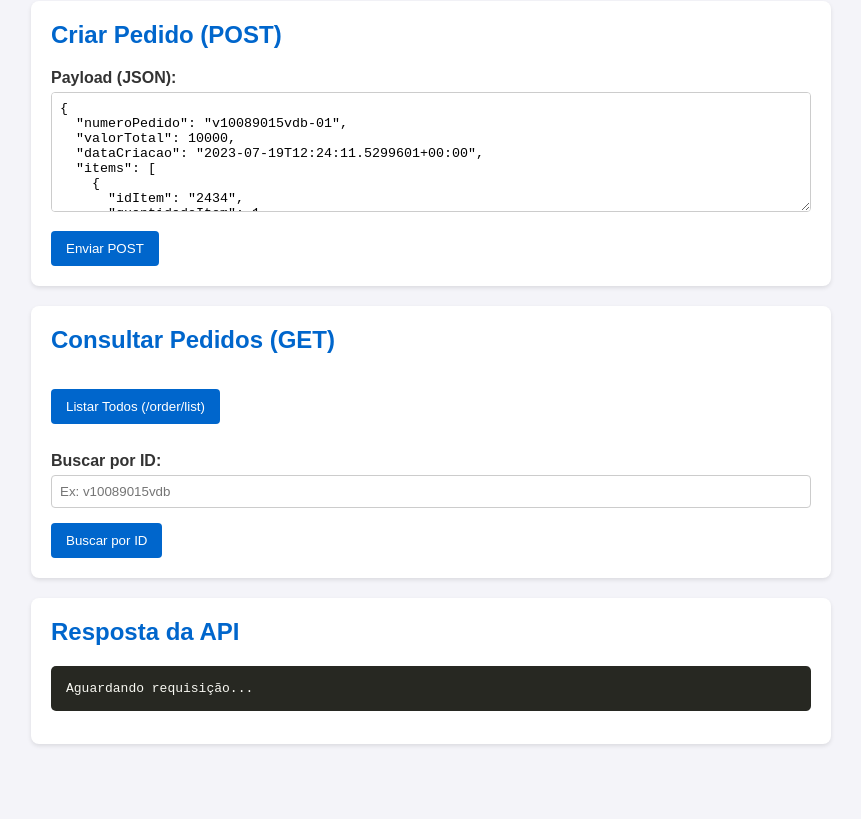
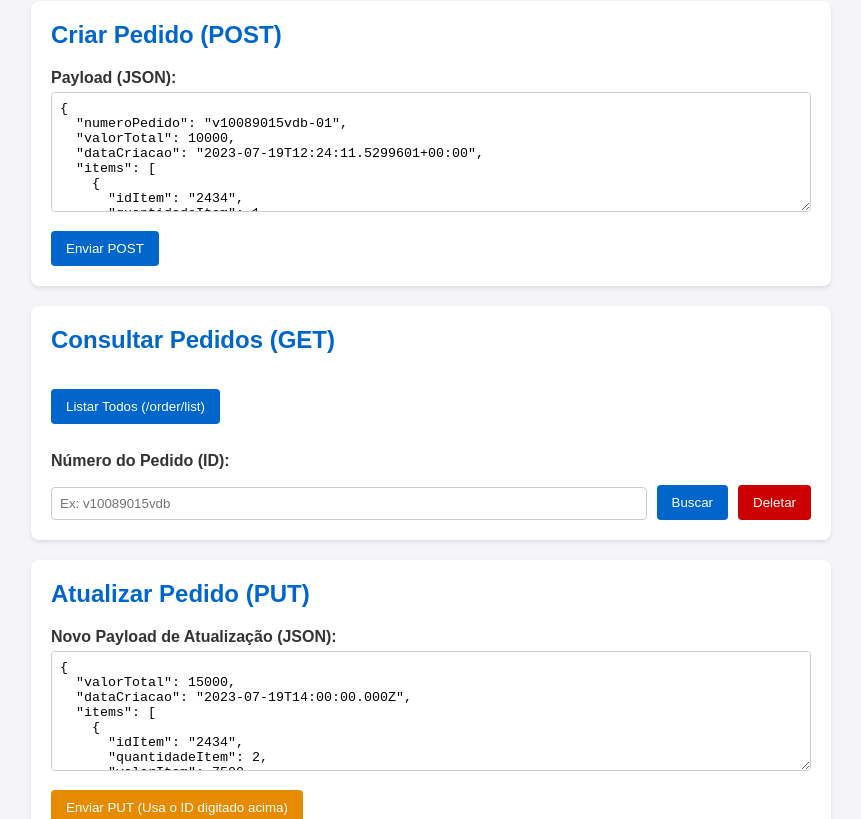
Before and after one commit to MoisesCatonio/desafio-quality, a website: page index.html in a window 1280 px wide. Shown: the part 129-948 px from the top of the page, without its empty margins (209-1070 px from the left). Drawn offline with Linux system fonts and the light colour scheme.

Commit message:
Adicionando deleção e mudança

```diff
--- a/index.html
+++ b/index.html
@@ -13,7 +13,12 @@
         textarea { height: 120px; font-family: monospace; }
         button { background: #0066cc; color: #fff; border: none; padding: 10px 15px; margin-top: 15px; border-radius: 4px; cursor: pointer; }
         button:hover { background: #0055b3; }
+        button.btn-danger { background: #cc0000; }
+        button.btn-danger:hover { background: #990000; }
+        button.btn-warning { background: #e68a00; }
+        button.btn-warning:hover { background: #b36b00; }
         pre { background: #272822; color: #f8f8f2; padding: 15px; border-radius: 5px; overflow-x: auto; }
+        .row { display: flex; gap: 10px; align-items: flex-end; }
     </style>
 </head>
 <body>
@@ -44,9 +49,30 @@
         <h2>Consultar Pedidos (GET)</h2>
         <button onclick="listarPedidos()">Listar Todos (/order/list)</button>
         <br><br>
-        <label>Buscar por ID:</label>
-        <input type="text" id="searchId" placeholder="Ex: v10089015vdb">
-        <button onclick="buscarPorId()">Buscar por ID</button>
+        <label>Número do Pedido (ID):</label>
+        <div class="row">
+            <input type="text" id="targetId" placeholder="Ex: v10089015vdb">
+            <button onclick="buscarPorId()">Buscar</button>
+            <button onclick="deletarPedido()" class="btn-danger">Deletar</button>
+        </div>
+    </div>
+
+    <!-- ATUALIZAR PEDIDO (PUT) -->
+    <div class="card">
+        <h2>Atualizar Pedido (PUT)</h2>
+        <label>Novo Payload de Atualização (JSON):</label>
+        <textarea id="putPayload">{
+  "valorTotal": 15000,
+  "dataCriacao": "2023-07-19T14:00:00.000Z",
+  "items": [
+    {
+      "idItem": "2434",
+      "quantidadeItem": 2,
+      "valorItem": 7500
+    }
+  ]
+}</textarea>
+        <button onclick="atualizarPedido()" class="btn-warning">Enviar PUT (Usa o ID digitado acima)</button>
     </div>
 
     <!-- RESPOSTA -->
@@ -84,9 +110,9 @@
         }
 
         async function buscarPorId() {
-            const id = document.getElementById('searchId').value.trim();
+            const id = document.getElementById('targetId').value.trim();
             if (!id) {
-                alert('Digite um ID para buscar!');
+                alert('Digite um ID no campo correspondente!');
                 return;
             }
             try {
@@ -97,6 +123,46 @@
                 document.getElementById('apiResponse').innerText = 'Erro: ' + err.message;
             }
         }
+
+        async function atualizarPedido() {
+            const id = document.getElementById('targetId').value.trim();
+            if (!id) {
+                alert('Digite o ID do pedido que deseja atualizar no campo "Número do Pedido (ID)"!');
+                return;
+            }
+            try {
+                const bodyData = JSON.parse(document.getElementById('putPayload').value);
+                const response = await fetch(`${API_URL}/order/${id}`, {
+                    method: 'PUT',
+                    headers: { 'Content-Type': 'application/json' },
+                    body: JSON.stringify(bodyData)
+                });
+                const data = await response.json();
+                document.getElementById('apiResponse').innerText = JSON.stringify(data, null, 2);
+            } catch (err) {
+                document.getElementById('apiResponse').innerText = 'Erro: ' + err.message;
+            }
+        }
+
+        async function deletarPedido() {
+            const id = document.getElementById('targetId').value.trim();
+            if (!id) {
+                alert('Digite o ID do pedido que deseja deletar no campo "Número do Pedido (ID)"!');
+                return;
+            }
+            if (!confirm(`Tem certeza que deseja deletar o pedido ${id}?`)) {
+                return;
+            }
+            try {
+                const response = await fetch(`${API_URL}/order/${id}`, {
+                    method: 'DELETE'
+                });
+                const data = await response.json();
+                document.getElementById('apiResponse').innerText = JSON.stringify(data, null, 2);
+            } catch (err) {
+                document.getElementById('apiResponse').innerText = 'Erro: ' + err.message;
+            }
+        }
     </script>
 </body>
 </html>
```
